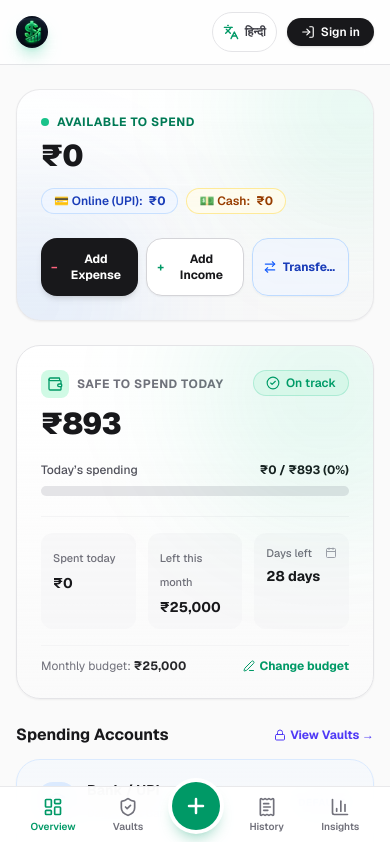
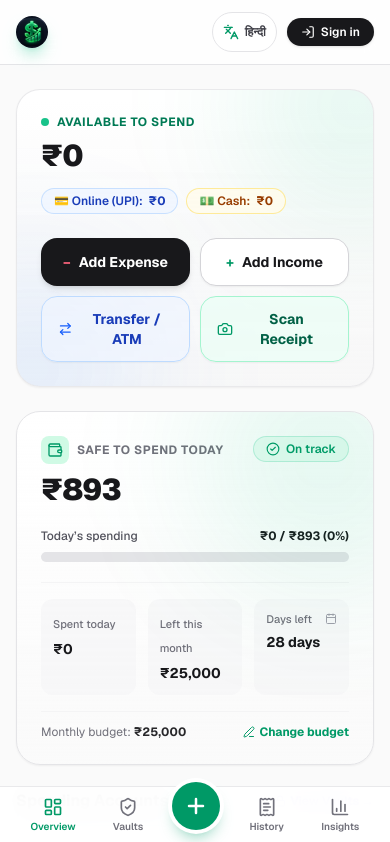
Before and after one commit to Shehzadchouhan/Track_Expenser, a Next.js app: page / in a window 390 px wide. Shown: the top 842 px of the page. Built offline with nearby package versions, Linux system fonts and the light colour scheme; no server answers.

Commit message:
feat: restore overview dashboard Scan Receipt camera button while keeping it removed inside Add Transaction modal

```diff
--- a/app/page.tsx
+++ b/app/page.tsx
@@ -29,6 +29,7 @@ import {
   ArrowRightLeft,
   ArrowUpRight,
   ArrowDownRight,
+  Camera,
   Coins,
   WalletCards,
   LayoutDashboard,
@@ -108,13 +109,15 @@ export default function Home() {
   const [isAuthenticated, setIsAuthenticated] = useState<boolean>(false);
   const [userEmail, setUserEmail] = useState<string | null>(null);
 
-  // Shared Receipt state (Web Share Target)
+  // Shared Receipt / Screenshot state (Web Share Target or Camera scan)
   const [sharedReceiptData, setSharedReceiptData] = useState<{
     amountRupees?: number;
     merchant?: string;
     category?: string;
     note?: string;
   } | null>(null);
+  const [isScanningReceipt, setIsScanningReceipt] = useState(false);
+  const receiptFileInputRef = React.useRef<HTMLInputElement>(null);
 
   const language = useSyncExternalStore(
     subscribeToLanguage,
@@ -1054,6 +1057,52 @@ export default function Home() {
 
     if (resetOnServer) {
       void loadDashboardData();
+    }
+  };
+
+  const handleReceiptScanClick = () => {
+    if (receiptFileInputRef.current) {
+      receiptFileInputRef.current.click();
+    }
+  };
+
+  const handleReceiptFileChange = async (e: React.ChangeEvent<HTMLInputElement>) => {
+    const file = e.target.files?.[0];
+    if (!file) return;
+
+    setIsScanningReceipt(true);
+    try {
+      const formData = new FormData();
+      formData.append('image', file);
+
+      const response = await fetch('/api/transactions/parse-image', {
+        method: 'POST',
+        body: formData,
+      });
+
+      if (response.ok) {
+        const json = await response.json();
+        const tx = json.transaction;
+        if (tx) {
+          setSharedReceiptData({
+            amountRupees: tx.amount_paise ? tx.amount_paise / 100 : undefined,
+            merchant: tx.merchant || undefined,
+            category: tx.category || undefined,
+            note: tx.note || undefined,
+          });
+          setNewTransactionType(tx.type === 'income' ? 'income' : 'expense');
+          setIsAddModalOpen(true);
+          return;
+        }
+      }
+    } catch (err) {
+      console.warn('[Dashboard] Receipt scan error:', err);
+    } finally {
+      setIsScanningReceipt(false);
+      if (receiptFileInputRef.current) {
+        receiptFileInputRef.current.value = '';
+      }
+      setIsAddModalOpen(true);
     }
   };
 
@@ -1456,8 +1505,8 @@ export default function Home() {
                       </div>
                     </div>
 
-                    {/* 3 Interactive Quick Action Buttons */}
-                    <div className="grid grid-cols-3 gap-2 sm:flex sm:flex-wrap sm:items-center sm:gap-3">
+                    {/* 4 Interactive Quick Action Buttons */}
+                    <div className="grid grid-cols-2 gap-2.5 sm:flex sm:flex-wrap sm:items-center sm:gap-3">
                       <button
                         type="button"
                         onClick={() => {
@@ -1465,7 +1514,7 @@ export default function Home() {
                           setNewTransactionType('expense');
                           setIsAddModalOpen(true);
                         }}
-                        className="group inline-flex min-h-12 items-center justify-center gap-1.5 sm:gap-2 rounded-2xl bg-zinc-900 px-2.5 py-3 text-xs sm:text-sm font-bold text-white shadow-md transition-all hover:bg-zinc-800 active:scale-95 dark:bg-white dark:text-zinc-900 dark:hover:bg-zinc-100 sm:px-6"
+                        className="group inline-flex min-h-12 items-center justify-center gap-2 rounded-2xl bg-zinc-900 px-4 py-3 text-sm font-bold text-white shadow-md transition-all hover:bg-zinc-800 active:scale-95 dark:bg-white dark:text-zinc-900 dark:hover:bg-zinc-100 sm:px-6"
                       >
                         <span className="text-rose-400 group-hover:scale-125 transition-transform font-bold">−</span>
                         <span>{isHindi ? 'खर्च जोड़ें' : 'Add Expense'}</span>
@@ -1478,7 +1527,7 @@ export default function Home() {
                           setNewTransactionType('income');
                           setIsAddModalOpen(true);
                         }}
-                        className="group inline-flex min-h-12 items-center justify-center gap-1.5 sm:gap-2 rounded-2xl border border-zinc-300 bg-white px-2.5 py-3 text-xs sm:text-sm font-bold text-zinc-900 shadow-xs transition-all hover:bg-zinc-50 hover:border-emerald-400 active:scale-95 dark:border-zinc-700 dark:bg-zinc-900 dark:text-zinc-100 dark:hover:bg-zinc-800 sm:px-5"
+                        className="group inline-flex min-h-12 items-center justify-center gap-2 rounded-2xl border border-zinc-300 bg-white px-4 py-3 text-sm font-bold text-zinc-900 shadow-xs transition-all hover:bg-zinc-50 hover:border-emerald-400 active:scale-95 dark:border-zinc-700 dark:bg-zinc-900 dark:text-zinc-100 dark:hover:bg-zinc-800 sm:px-5"
                       >
                         <span className="text-emerald-600 group-hover:scale-125 transition-transform font-bold">+</span>
                         <span>{isHindi ? 'कमाई जोड़ें' : 'Add Income'}</span>
@@ -1491,10 +1540,20 @@ export default function Home() {
                           setNewTransactionType('transfer');
                           setIsAddModalOpen(true);
                         }}
-                        className="group inline-flex min-h-12 items-center justify-center gap-1.5 sm:gap-2 rounded-2xl border border-blue-200 bg-blue-50/70 px-2.5 py-3 text-xs sm:text-sm font-bold text-blue-800 shadow-xs transition-all hover:bg-blue-100 active:scale-95 dark:border-blue-900/50 dark:bg-blue-950/40 dark:text-blue-300 dark:hover:bg-blue-950/60 sm:px-5"
+                        className="group inline-flex min-h-12 items-center justify-center gap-2 rounded-2xl border border-blue-200 bg-blue-50/70 px-4 py-3 text-sm font-bold text-blue-800 shadow-xs transition-all hover:bg-blue-100 active:scale-95 dark:border-blue-900/50 dark:bg-blue-950/40 dark:text-blue-300 dark:hover:bg-blue-950/60 sm:px-5"
                       >
-                        <ArrowRightLeft className="h-3.5 w-3.5 sm:h-4 sm:w-4 text-blue-600 group-hover:rotate-180 transition-transform duration-300 shrink-0" />
-                        <span className="truncate">{isHindi ? 'ट्रांसफर / ATM' : 'Transfer / ATM'}</span>
+                        <ArrowRightLeft className="h-4 w-4 text-blue-600 group-hover:rotate-180 transition-transform duration-300" />
+                        <span>{isHindi ? 'ट्रांसफर / ATM' : 'Transfer / ATM'}</span>
+                      </button>
+
+                      <button
+                        type="button"
+                        onClick={handleReceiptScanClick}
+                        disabled={isScanningReceipt}
+                        className="group inline-flex min-h-12 items-center justify-center gap-2 rounded-2xl border border-emerald-200 bg-emerald-50/80 px-4 py-3 text-sm font-bold text-emerald-800 shadow-xs transition-all hover:bg-emerald-100 active:scale-95 dark:border-emerald-900/50 dark:bg-emerald-950/40 dark:text-emerald-300 sm:px-5"
+                      >
+                        <Camera className="h-4 w-4 text-emerald-600 dark:text-emerald-400 group-hover:scale-110 transition-transform" />
+                        <span>{isScanningReceipt ? (isHindi ? 'पढ़ रहे हैं...' : 'Scanning...') : (isHindi ? 'रसीद स्कैन' : 'Scan Receipt')}</span>
                       </button>
                     </div>
                   </div>
@@ -1566,7 +1625,7 @@ export default function Home() {
                         {isHindi ? 'कोई लेन-देन दर्ज नहीं है' : 'No transactions recorded yet'}
                       </p>
                       <p className="mt-1 text-xs text-zinc-500 dark:text-zinc-400">
-                        {isHindi ? 'खर्च, कमाई या ट्रांसफर जोड़ें' : 'Add an expense, income, or transfer to get started'}
+                        {isHindi ? 'खर्च, कमाई या ट्रांसफर जोड़ें या UPI रसीद स्कैन करें' : 'Add an expense, income, or scan a UPI receipt to get started'}
                       </p>
                       <button
                         type="button"
@@ -1955,6 +2014,16 @@ export default function Home() {
         language={language}
       />
 
+      {/* Hidden file input for direct receipt / UPI screenshot scanning */}
+      <input
+        type="file"
+        ref={receiptFileInputRef}
+        onChange={handleReceiptFileChange}
+        accept="image/*"
+        className="hidden"
+        aria-hidden="true"
+      />
+
       {/* Manual Add Transaction / Transfer Modal */}
       <AddTransactionModal
         key={`${newTransactionType}-${accounts.length}-${sharedReceiptData ? 'shared' : 'normal'}`}
```
